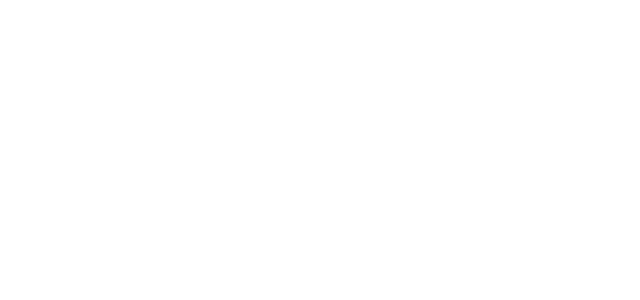
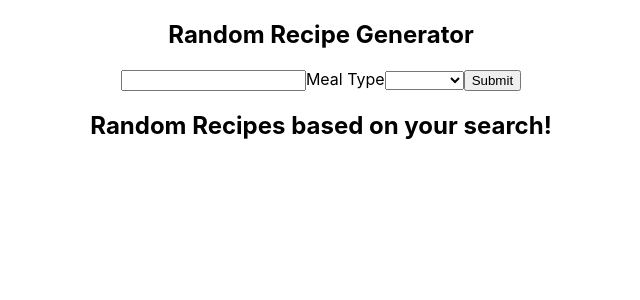
Before and after one commit to daeheumna/projectThree, a React (Create React App) app: page / in a window 1280 px wide. Shown: the top 300 px of the page, without its empty margins (319-959 px from the left). Built offline with nearby package versions, Linux system fonts and the light colour scheme.

Commit message:
successfully connected to edamam API, have a functional form that generates random recipes inputted by user. Added seperate components to generate a list of results (recipes

```diff
--- a/package.json
+++ b/package.json
@@ -6,6 +6,7 @@
     "@testing-library/jest-dom": "^5.16.5",
     "@testing-library/react": "^13.4.0",
     "@testing-library/user-event": "^13.5.0",
+    "axios": "^1.3.4",
     "react": "^18.2.0",
     "react-dom": "^18.2.0",
     "react-scripts": "5.0.1",
--- a/src/App.js
+++ b/src/App.js
@@ -1,9 +1,12 @@
+import './App.css';
 
-import './App.css';
+import Recipes from './components/Recipes';
 
 function App() {
   return (
     <div className="App">
+      <Recipes />
+
     </div>
   );
 }
--- /dev/null
+++ b/src/components/Form.js
@@ -0,0 +1,28 @@
+import { useState } from 'react';
+
+const Form = (props) => {
+    return (
+        <>
+            <h2>Random Recipe Generator</h2>
+
+            <form onSubmit={props.handleSubmit}>
+                <label htmlFor='ingredients'></label>
+                <input type='text' id='ingredients' onChange={props.handleChange} value={props.typedValue}></input>
+
+                <label>Meal Type</label>
+                <select>
+                    <option value=''></option>
+                    <option value="">Breakfast</option>
+                    <option value="">Lunch</option>
+                    <option value="">Dinner</option>
+                    <option value="">Snack</option>
+                    <option value="">Teatime</option>
+                </select>
+
+                <button>Submit</button>
+            </form>
+        </>
+    )
+}
+
+export default Form;
--- /dev/null
+++ b/src/components/RecipeGallery.js
@@ -0,0 +1,39 @@
+import RecipesInfo from "./RecipesInfo"
+
+const RecipeGallery = (props) => {
+
+    const displayRecipes = () => {
+        props.recipes.map((recipe) => {
+            return (
+                <li>{recipe.recipe.label}</li>
+            )
+        })
+    }
+
+    return (
+        <section>
+            <h2>Random Recipes based on your search!</h2>
+
+            <ul className="recipes">
+                {
+                    props.recipes.map((recipe) => {
+                        return (
+                            <RecipesInfo
+
+                            recipeName = {recipe.recipe.label}
+                            fullRecipe = { recipe.recipe.url}
+
+                            photoUrl = { recipe.recipe.image}
+
+                            altText = { recipe.recipe.label}
+
+                            />
+                        )
+                    })
+                }
+            </ul>
+        </section>
+    )
+}
+
+export default RecipeGallery;
--- /dev/null
+++ b/src/components/Recipes.js
@@ -0,0 +1,102 @@
+import { useState, useEffect } from 'react';
+
+import axios from 'axios';
+
+import Form from './Form';
+import RecipeGallery from './RecipeGallery';
+
+const Recipes = () => {
+
+    const [ ingredientInput, setingredientInput ] = useState('')
+    const [ recipes, setRecipes] = useState([]);
+    const [ apiError, setApiError ] = useState(false);
+
+    const [ mealType, setMealType ] = useState([])
+
+
+    // useEffect( () => {
+    //     axios({
+    //         url: 'https://api.edamam.com/api/recipes/v2',
+    //         params: {
+    //             type: 'public',
+    //             app_id: '37457af6',
+    //             app_key: '4e5b5013620e0769c87783ec9aef2ca3',
+    //             q: ingredientInput
+    //         }
+
+    //     }).then( (apiData) => {
+    //         // console.log(apiData.data.hits);
+    //         setRecipes(apiData.data.hits);
+
+    //     })
+    // }, [ingredientInput])
+
+
+    // On change event handler
+    const handleChange = (e) => {
+        // console.log(e.target.value)
+        setingredientInput(e.target.value)
+
+    }
+
+
+    const handleSubmit = (e) => {
+        e.preventDefault();
+
+        // console.log(ingredientInput)
+        // console.log(recipes)
+        fetchData();
+    }
+
+    const fetchData = () => {
+
+        // construct our URL
+        const url = new URL('https://api.edamam.com/api/recipes/v2');
+        url.search = new URLSearchParams({
+            type: 'public',
+            app_id: '37457af6',
+            app_key: '4e5b5013620e0769c87783ec9aef2ca3',
+            random: true,
+            q: ingredientInput,
+
+        })
+
+        // async request (it will return a Promise)
+        fetch(url)
+            .then((result) => {
+
+                // ok is a property within the Promise object which will tell us how our Promise (AKA asyn request) resolved
+                if (result.ok){
+                return result.json();
+                } else {
+                    throw new Error('This call was not successful');
+                }
+            })
+            .then((apiData) => {
+                // console.log(apiData.hits);
+                setRecipes(apiData.hits);
+
+                setApiError(false)
+            })
+            .catch((err) => {
+                setApiError(true);
+
+            })
+    }
+
+
+    return (
+        <main>
+            <Form
+            handleChange={handleChange}
+            typedValue={ingredientInput}
+            handleSubmit={ handleSubmit}/>
+
+
+            <RecipeGallery
+            recipes={recipes}/>
+        </main>
+    )
+}
+
+export default Recipes;
--- /dev/null
+++ b/src/components/RecipesInfo.js
@@ -0,0 +1,11 @@
+const RecipesInfo = (props) => {
+    return (
+        <li className="recipe-container">
+            <h3>{props.recipeName}</h3>
+            <a href={ props.fullRecipe } target='_blank'>View Full Recipe</a>
+            <img src={props.photoUrl} alt={props.altText}></img>
+        </li>
+    )
+}
+
+export default RecipesInfo;
```
Also changed, not shown: src/components/Pseudocode.js (added, +22 -0 lines), 2 other files (tests, documents, lock files or other folders).
